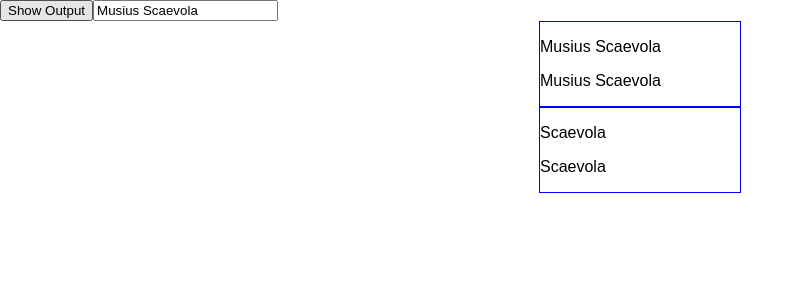
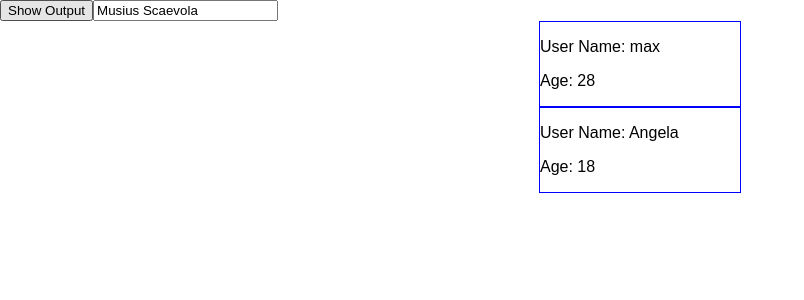
Before and after one commit to KirillSelyukov/react, a React (Create React App) app in the folder react-new-features/: page / in a window 1280 px wide. Both pictures are taken after a click on the button "Show Output". Shown: the top 300 px of the page, without its empty margins (0-804 px from the left). Built offline with nearby package versions, Linux system fonts and the light colour scheme.

Commit message:
Use map to render UserOtput for multiple users

```diff
--- a/react-new-features/src/App.jsx
+++ b/react-new-features/src/App.jsx
@@ -6,6 +6,7 @@ import { UserOutput } from '../src/UserOutput/UserOutput'
 
 class App extends Component {
   state = {
+    persons: [{ name: 'max', age: 28 }, { name: 'Angela', age: 18 }],
     username: 'Musius Scaevola',
     showUserOutput: false
   }
@@ -22,31 +23,26 @@ class App extends Component {
       showUserOutput: !this.state.showUserOutput
     })
   }
+  showPersons = () => {
+    return this.state.showUserOutput
+      ?
+      this.state.persons.map((person) => {
+        return <UserOutput userName={person.name} age={person.age} />
+      })
+      : null;
+  }
 
   render() {
     return (
       <div>
         <button onClick={this.toggleOutputhandler}>Show Output</button>
         <UserInput changed={this.onChangeHandler} username={this.state.username} ></UserInput>
-        {this.state.showUserOutput
-          ?
-          <UserOutputs username = {this.state.username}/>
 
-          : null
-        }
+        {this.showPersons()}
+
       </div>
     );
   }
-
-}
-
-const UserOutputs = (props) => {
-  return (
-    <div>
-      <UserOutput userName={props.username}></UserOutput>
-      <UserOutput userName='Scaevola'></UserOutput>
-    </div>
-  );
 }
 
 export default App;
--- a/react-new-features/src/UserOutput/UserOutput.jsx
+++ b/react-new-features/src/UserOutput/UserOutput.jsx
@@ -2,19 +2,19 @@ import React, { Component } from 'react';
 
 export const UserOutput = (props) => {
 
-    const style1 = {
+    const style = {
         paddinx: '2 px',
         border:'1px solid blue',
         margin:'auto',
         width:'200px'
     }
     return (
-        <div style={style1}>
+        <div style={style}>
             <p>
-                {props.userName}
+                User Name: {props.userName}
             </p>
             <p>
-                {props.userName}
+                Age: {props.age}
             </p>
         </div>
     );
```
